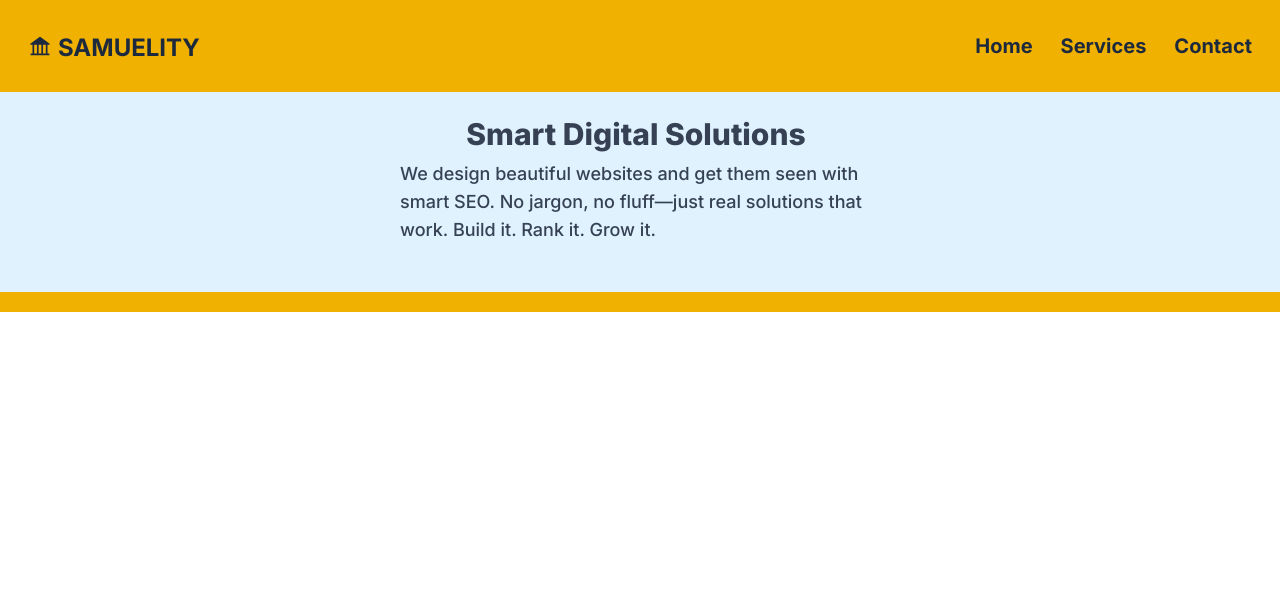
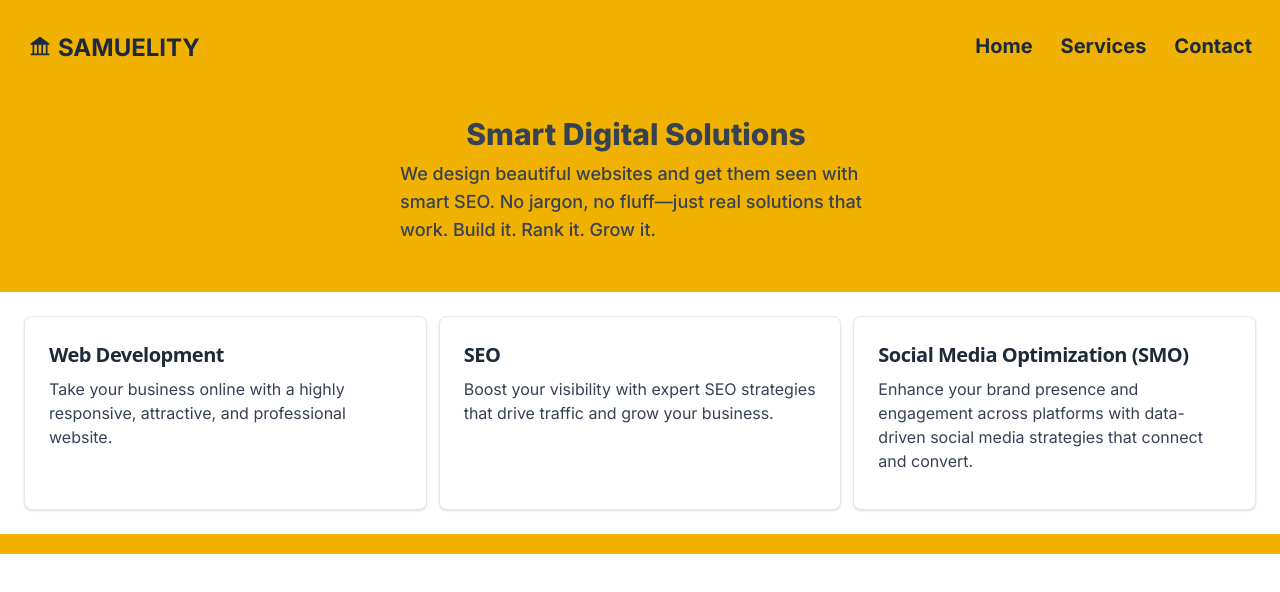
Before and after one commit to lordab/samuelity, a React (Vite) app: page / in a window 1280 px wide. Shown: the top 592 px of the page. Built offline with nearby package versions, Linux system fonts and the light colour scheme; a web font is replaced by a local one.

Commit message:
added card component and grid

```diff
--- a/src/App.jsx
+++ b/src/App.jsx
@@ -1,12 +1,15 @@
 import Navbar from './components/Navbar'
 import Footer from './components/Footer'
 import HeroComponent from './components/HeroComponent'
+import Grid from './components/Grid'
+
 function App() {
 
   return (
     <>
     <Navbar/>
     <HeroComponent/>
+    <Grid/>
     <Footer/>
     </>
   )
--- /dev/null
+++ b/src/components/Card.jsx
@@ -0,0 +1,12 @@
+import React from 'react';
+
+function Card({header, description}) {
+    return (
+        <div className='p-6 bg-white border border-gray-200 rounded-lg shadow-sm'>
+            <h5 className='mb-2 text-xl font-bold tracking-tight text-gray-800'>{header}</h5>
+            <p className='mb-3 font-inter text-gray-700'>{description}</p>
+        </div>
+    )
+}
+
+export default Card;
--- /dev/null
+++ b/src/components/Grid.jsx
@@ -0,0 +1,13 @@
+import React from "react";
+import Card from "./Card";
+function Grid() {
+    return(
+        <div className="grid grid-cols-1 gap-3 md:grid-cols-3 p-2 md:p-6">
+            <Card header="Web Development" description="Take your business online with a highly responsive, attractive, and professional website."/>
+            <Card header="SEO" description="Boost your visibility with expert SEO strategies that drive traffic and grow your business."/>
+            <Card header="Social Media Optimization (SMO)" description="Enhance your brand presence and engagement across platforms with data-driven social media strategies that connect and convert."/>
+        </div>
+    )
+}
+
+export default Grid;
--- a/src/components/HeroComponent.jsx
+++ b/src/components/HeroComponent.jsx
@@ -2,7 +2,7 @@ import React from "react";
 
 function HeroComponent() {
     return (
-        <div className=' bg-sky-100 w-full min-h-50'>
+        <div className=' bg-yellow-500 w-full min-h-50'>
       <div className='pt-2 flex flex-col sm:max-w-lg items-center pl-4 pr-6 ml-4 md:mx-auto'>
         <h1 className='font-extrabold text-lg font-inter text-gray-700 mt-2 sm:text-3xl sm:mt-4'>Smart Digital Solutions</h1>
         <p className='font-medium text-sm text-gray-700 font-inter sm:text-lg mt-0.5 md:mt-2'>
```
